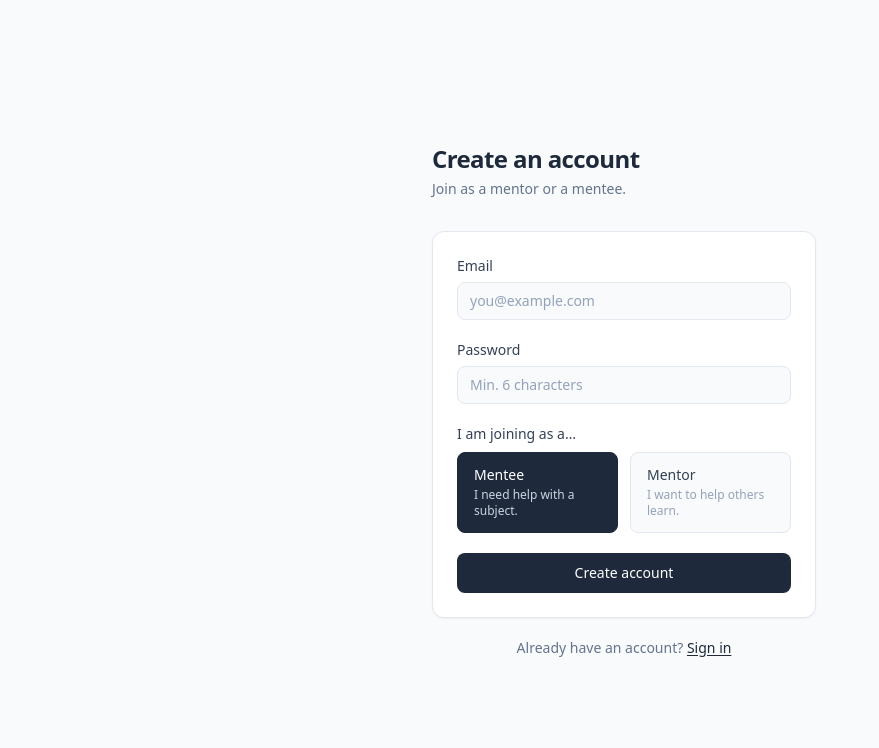
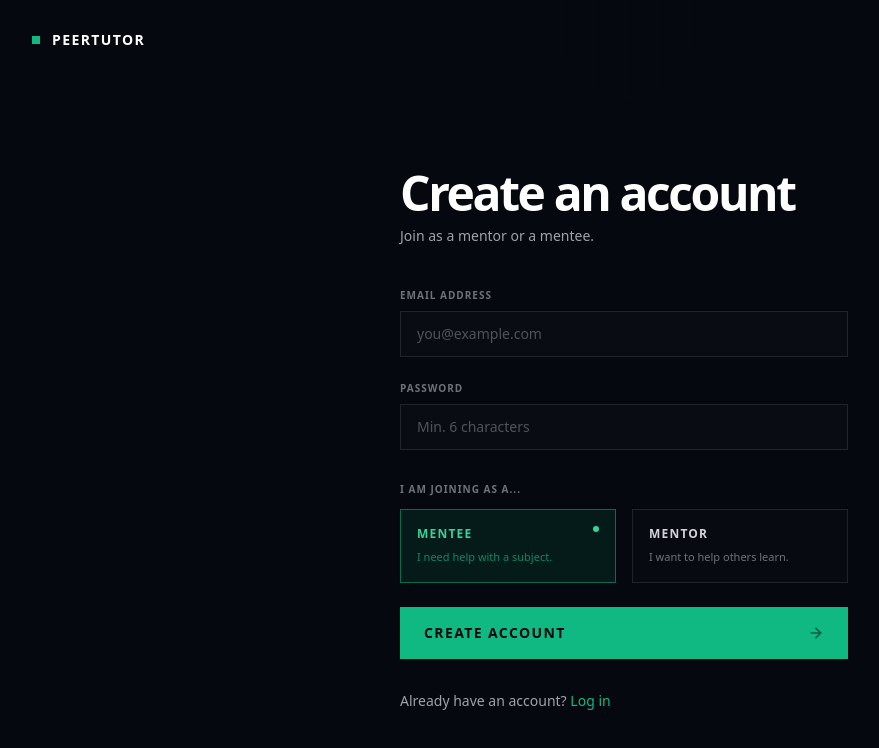
Before and after one commit to Razvanpng/peer-tutoring-app, a React (Vite) app: page /register in a window 1280 px wide. Shown: the top 748 px of the page, without its empty margins (16-895 px from the left). Built offline with nearby package versions, Linux system fonts and the light colour scheme; no server answers.

Commit message:
style: redesign auth pages to match new dark mode

```diff
--- a/src/pages/auth/LoginPage.jsx
+++ b/src/pages/auth/LoginPage.jsx
@@ -27,19 +27,33 @@ export default function LoginPage() {
   }
 
   return (
-    <div className="min-h-screen bg-slate-50 flex items-center justify-center px-4">
-      <div className="w-full max-w-sm">
+    <div className="min-h-screen bg-[#05090f] bg-grain flex flex-col font-sans relative overflow-hidden">
+      <div className="absolute inset-0 bg-subtle-grid opacity-30 pointer-events-none" style={{ maskImage: 'radial-gradient(ellipse at top, black 0%, transparent 70%)', WebkitMaskImage: 'radial-gradient(ellipse at top, black 0%, transparent 70%)' }} />
 
-        <div className="mb-8">
-          <h1 className="text-2xl font-semibold text-slate-800 tracking-tight">Welcome back</h1>
-          <p className="mt-1 text-sm text-slate-500">Sign in to your account to continue.</p>
+      <header className="h-20 shrink-0 px-6 lg:px-12 flex items-center z-20 relative">
+        <Link to="/" className="flex items-center gap-3">
+          <div className="w-2 h-2 bg-emerald-500" />
+          <span className="text-sm font-bold tracking-widest text-white uppercase">
+            PeerTutor
+          </span>
+        </Link>
+      </header>
+
+      <main className="flex-1 flex items-center justify-center p-6 z-10 relative">
+        <div className="w-full max-w-md animate-reveal-up">
+          <div className="mb-10">
+            <h1 className="text-4xl sm:text-5xl font-bold text-white tracking-tighter mb-2">
+              Welcome back
+            </h1>
+            <p className="text-sm text-zinc-400 leading-relaxed">
+              Sign in to your account to continue.
+            </p>
           </div>
 
-        <form onSubmit={handleSubmit} className="bg-white border border-slate-200 rounded-xl shadow-sm p-6 space-y-5">
-
-          <div className="space-y-1.5">
-            <label htmlFor="email" className="block text-sm font-medium text-slate-700">
-              Email
+          <form onSubmit={handleSubmit} className="space-y-6">
+            <div className="space-y-2">
+              <label htmlFor="email" className="block text-[10px] font-bold text-zinc-500 uppercase tracking-widest">
+                Email Address
               </label>
               <input
                 id="email"
@@ -48,13 +62,13 @@ export default function LoginPage() {
                 required
                 value={email}
                 onChange={(e) => setEmail(e.target.value)}
-              className="w-full rounded-lg border border-slate-200 bg-slate-50 px-3 py-2 text-sm text-slate-800 placeholder:text-slate-400 outline-none transition focus:bg-white focus:border-slate-400 focus:ring-2 focus:ring-slate-100"
+                className="w-full bg-white/[0.02] border border-white/10 px-4 py-3 text-sm text-white placeholder:text-zinc-600 outline-none transition-all focus:border-emerald-500/50 focus:bg-white/[0.04]"
                 placeholder="you@example.com"
               />
             </div>
 
-          <div className="space-y-1.5">
-            <label htmlFor="password" className="block text-sm font-medium text-slate-700">
+            <div className="space-y-2">
+              <label htmlFor="password" className="block text-[10px] font-bold text-zinc-500 uppercase tracking-widest">
                 Password
               </label>
               <input
@@ -64,35 +78,41 @@ export default function LoginPage() {
                 required
                 value={password}
                 onChange={(e) => setPassword(e.target.value)}
-              className="w-full rounded-lg border border-slate-200 bg-slate-50 px-3 py-2 text-sm text-slate-800 placeholder:text-slate-400 outline-none transition focus:bg-white focus:border-slate-400 focus:ring-2 focus:ring-slate-100"
+                className="w-full bg-white/[0.02] border border-white/10 px-4 py-3 text-sm text-white placeholder:text-zinc-600 outline-none transition-all focus:border-emerald-500/50 focus:bg-white/[0.04]"
                 placeholder="••••••••"
               />
             </div>
 
             {error && (
-            <p className="text-xs text-red-500 bg-red-50 border border-red-100 rounded-lg px-3 py-2">
+              <div className="border border-red-500/20 bg-red-500/10 px-4 py-3">
+                <p className="text-xs text-red-400 font-medium">
                   {error}
                 </p>
+              </div>
             )}
 
             <button
               type="submit"
               disabled={isLoading}
-            className="w-full rounded-lg bg-slate-800 px-4 py-2.5 text-sm font-medium text-white transition hover:bg-slate-700 focus:outline-none focus:ring-2 focus:ring-slate-400 focus:ring-offset-2 disabled:opacity-50 disabled:cursor-not-allowed"
+              className="w-full bg-emerald-500 hover:bg-emerald-400 text-[#05090f] px-6 py-4 text-sm font-bold uppercase tracking-widest transition-all duration-300 disabled:opacity-50 disabled:cursor-not-allowed flex items-center justify-between group"
             >
-            {isLoading ? 'Signing in…' : 'Sign in'}
+              <span>{isLoading ? 'Signing in…' : 'Sign In'}</span>
+              {!isLoading && (
+                <svg xmlns="http://www.w3.org/2000/svg" className="w-4 h-4 opacity-50 group-hover:opacity-100 group-hover:translate-x-1 transition-all duration-300" viewBox="0 0 24 24" fill="none" stroke="currentColor" strokeWidth="2.5" strokeLinecap="square" strokeLinejoin="miter">
+                  <path d="M5 12h14M12 5l7 7-7 7" />
+                </svg>
+              )}
             </button>
-
           </form>
 
-        <p className="mt-5 text-center text-sm text-slate-500">
+          <p className="mt-8 text-sm font-medium text-zinc-400">
             Don't have an account?{' '}
-          <Link to="/register" className="font-medium text-slate-800 underline underline-offset-2 hover:text-slate-600">
-            Create one
+            <Link to="/register" className="text-emerald-500 hover:text-emerald-400 transition-colors">
+              Register
             </Link>
           </p>
-
         </div>
+      </main>
     </div>
   );
 }
--- a/src/pages/auth/RegisterPage.jsx
+++ b/src/pages/auth/RegisterPage.jsx
@@ -41,19 +41,33 @@ export default function RegisterPage() {
   }
 
   return (
-    <div className="min-h-screen bg-slate-50 flex items-center justify-center px-4">
-      <div className="w-full max-w-sm">
+    <div className="min-h-screen bg-[#05090f] bg-grain flex flex-col font-sans relative overflow-x-hidden">
+      <div className="absolute inset-0 bg-subtle-grid opacity-30 pointer-events-none" style={{ maskImage: 'radial-gradient(ellipse at top, black 0%, transparent 70%)', WebkitMaskImage: 'radial-gradient(ellipse at top, black 0%, transparent 70%)' }} />
 
-        <div className="mb-8">
-          <h1 className="text-2xl font-semibold text-slate-800 tracking-tight">Create an account</h1>
-          <p className="mt-1 text-sm text-slate-500">Join as a mentor or a mentee.</p>
+      <header className="h-20 shrink-0 px-6 lg:px-12 flex items-center z-20 relative">
+        <Link to="/" className="flex items-center gap-3">
+          <div className="w-2 h-2 bg-emerald-500" />
+          <span className="text-sm font-bold tracking-widest text-white uppercase">
+            PeerTutor
+          </span>
+        </Link>
+      </header>
+
+      <main className="flex-1 flex items-center justify-center p-6 z-10 relative">
+        <div className="w-full max-w-md animate-reveal-up py-8">
+          <div className="mb-10">
+            <h1 className="text-4xl sm:text-5xl font-bold text-white tracking-tighter mb-2">
+              Create an account
+            </h1>
+            <p className="text-sm text-zinc-400 leading-relaxed">
+              Join as a mentor or a mentee.
+            </p>
           </div>
 
-        <form onSubmit={handleSubmit} className="bg-white border border-slate-200 rounded-xl shadow-sm p-6 space-y-5">
-
-          <div className="space-y-1.5">
-            <label htmlFor="email" className="block text-sm font-medium text-slate-700">
-              Email
+          <form onSubmit={handleSubmit} className="space-y-6">
+            <div className="space-y-2">
+              <label htmlFor="email" className="block text-[10px] font-bold text-zinc-500 uppercase tracking-widest">
+                Email Address
               </label>
               <input
                 id="email"
@@ -62,13 +76,13 @@ export default function RegisterPage() {
                 required
                 value={email}
                 onChange={(e) => setEmail(e.target.value)}
-              className="w-full rounded-lg border border-slate-200 bg-slate-50 px-3 py-2 text-sm text-slate-800 placeholder:text-slate-400 outline-none transition focus:bg-white focus:border-slate-400 focus:ring-2 focus:ring-slate-100"
+                className="w-full bg-white/[0.02] border border-white/10 px-4 py-3 text-sm text-white placeholder:text-zinc-600 outline-none transition-all focus:border-emerald-500/50 focus:bg-white/[0.04]"
                 placeholder="you@example.com"
               />
             </div>
 
-          <div className="space-y-1.5">
-            <label htmlFor="password" className="block text-sm font-medium text-slate-700">
+            <div className="space-y-2">
+              <label htmlFor="password" className="block text-[10px] font-bold text-zinc-500 uppercase tracking-widest">
                 Password
               </label>
               <input
@@ -79,23 +93,25 @@ export default function RegisterPage() {
                 minLength={6}
                 value={password}
                 onChange={(e) => setPassword(e.target.value)}
-              className="w-full rounded-lg border border-slate-200 bg-slate-50 px-3 py-2 text-sm text-slate-800 placeholder:text-slate-400 outline-none transition focus:bg-white focus:border-slate-400 focus:ring-2 focus:ring-slate-100"
+                className="w-full bg-white/[0.02] border border-white/10 px-4 py-3 text-sm text-white placeholder:text-zinc-600 outline-none transition-all focus:border-emerald-500/50 focus:bg-white/[0.04]"
                 placeholder="Min. 6 characters"
               />
             </div>
 
-          <div className="space-y-2">
-            <span className="block text-sm font-medium text-slate-700">I am joining as a…</span>
-            <div className="grid grid-cols-2 gap-3">
+            <div className="space-y-3 pt-2">
+              <span className="block text-[10px] font-bold text-zinc-500 uppercase tracking-widest">
+                I am joining as a...
+              </span>
+              <div className="grid grid-cols-2 gap-4">
                 {ROLES.map(({ value, label, description }) => {
                   const selected = role === value;
                   return (
                     <label
                       key={value}
-                    className={`relative flex flex-col gap-0.5 cursor-pointer rounded-lg border px-4 py-3 transition select-none ${
+                      className={`relative flex flex-col p-4 cursor-pointer transition-all duration-200 select-none ${
                         selected
-                        ? 'border-slate-800 bg-slate-800 text-white'
-                        : 'border-slate-200 bg-slate-50 text-slate-700 hover:border-slate-300 hover:bg-white'
+                          ? 'border border-emerald-500/50 bg-emerald-500/10'
+                          : 'border border-white/10 bg-white/[0.01] hover:bg-white/[0.03] hover:border-white/20'
                       }`}
                     >
                       <input
@@ -106,10 +122,15 @@ export default function RegisterPage() {
                         onChange={() => setRole(value)}
                         className="sr-only"
                       />
-                    <span className="text-sm font-medium">{label}</span>
-                    <span className={`text-xs leading-snug ${selected ? 'text-slate-300' : 'text-slate-400'}`}>
+                      <span className={`text-xs font-bold uppercase tracking-widest mb-1.5 ${selected ? 'text-emerald-400' : 'text-zinc-300'}`}>
+                        {label}
+                      </span>
+                      <span className={`text-[11px] leading-relaxed ${selected ? 'text-emerald-500/70' : 'text-zinc-500'}`}>
                         {description}
                       </span>
+                      {selected && (
+                        <div className="absolute top-4 right-4 w-1.5 h-1.5 bg-emerald-400 rounded-full" />
+                      )}
                     </label>
                   );
                 })}
@@ -117,29 +138,35 @@ export default function RegisterPage() {
             </div>
 
             {error && (
-            <p className="text-xs text-red-500 bg-red-50 border border-red-100 rounded-lg px-3 py-2">
+              <div className="border border-red-500/20 bg-red-500/10 px-4 py-3">
+                <p className="text-xs text-red-400 font-medium">
                   {error}
                 </p>
+              </div>
             )}
 
             <button
               type="submit"
               disabled={isLoading}
-            className="w-full rounded-lg bg-slate-800 px-4 py-2.5 text-sm font-medium text-white transition hover:bg-slate-700 focus:outline-none focus:ring-2 focus:ring-slate-400 focus:ring-offset-2 disabled:opacity-50 disabled:cursor-not-allowed"
+              className="w-full bg-emerald-500 hover:bg-emerald-400 text-[#05090f] px-6 py-4 text-sm font-bold uppercase tracking-widest transition-all duration-300 disabled:opacity-50 disabled:cursor-not-allowed flex items-center justify-between group mt-4"
             >
-            {isLoading ? 'Creating account…' : 'Create account'}
+              <span>{isLoading ? 'Creating account…' : 'Create Account'}</span>
+              {!isLoading && (
+                <svg xmlns="http://www.w3.org/2000/svg" className="w-4 h-4 opacity-50 group-hover:opacity-100 group-hover:translate-x-1 transition-all duration-300" viewBox="0 0 24 24" fill="none" stroke="currentColor" strokeWidth="2.5" strokeLinecap="square" strokeLinejoin="miter">
+                  <path d="M5 12h14M12 5l7 7-7 7" />
+                </svg>
+              )}
             </button>
-
           </form>
 
-        <p className="mt-5 text-center text-sm text-slate-500">
+          <p className="mt-8 text-sm font-medium text-zinc-400">
             Already have an account?{' '}
-          <Link to="/login" className="font-medium text-slate-800 underline underline-offset-2 hover:text-slate-600">
-            Sign in
+            <Link to="/login" className="text-emerald-500 hover:text-emerald-400 transition-colors">
+              Log in
             </Link>
           </p>
-
         </div>
+      </main>
     </div>
   );
 }
```
Also changed, not shown: src/pages/public/LandingPage.jsx (+5 -5 lines). Lines whose indentation alone changed are shown as unchanged.
